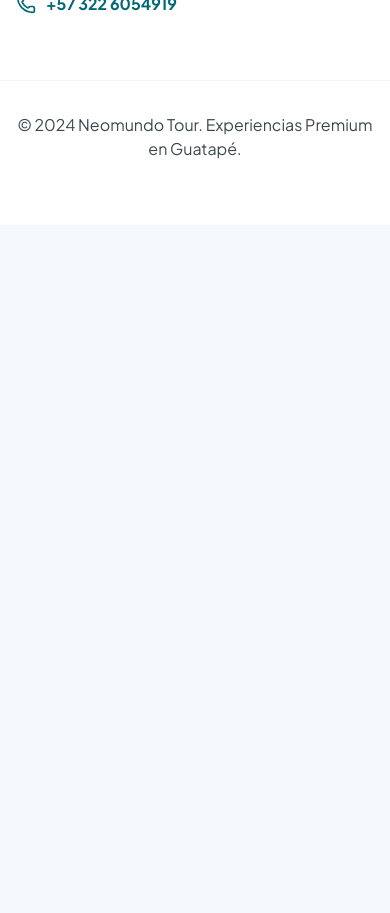
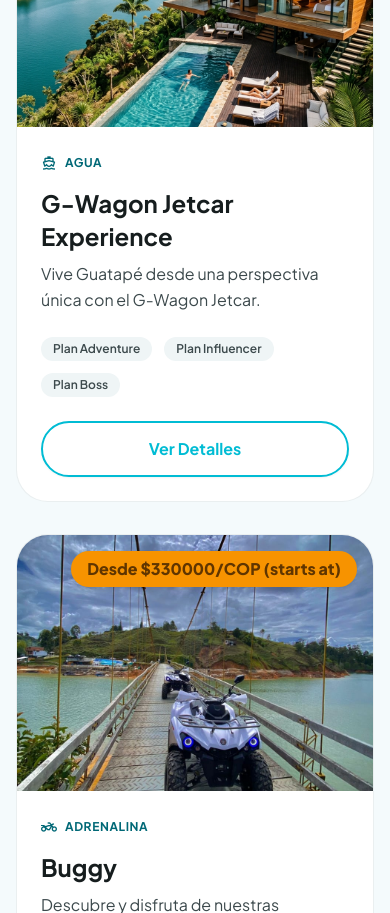
Before and after one commit to sinestesiacm-Pro/Neomundo-tour, a React (Vite) app: page /experiences in a window 390 px wide. Shown: the part 7700-8613 px from the top of the page. Before the commit the page ends 7925 px from the top, so only its background shows below. Built offline with nearby package versions, Linux system fonts and the light colour scheme; a web font is replaced by a local one.

Commit message:
feat: implement responsive Navbar component and initialize experiences data structure

```diff
--- a/src/components/Navbar.tsx
+++ b/src/components/Navbar.tsx
@@ -60,7 +60,7 @@
               <img
                 alt="Neomundo Tour Logo"
                 className="h-10 w-auto md:h-12 object-contain"
-                src="/Logoneotour.png"
+                src="/logoColor.png"
                 onError={(e) => {
                   (e.target as HTMLElement).style.display = 'none';
                 }}
--- a/src/data/experiences.ts
+++ b/src/data/experiences.ts
@@ -259,5 +259,202 @@
     amenities: ["Botellas de Agua", "Wi-Fi en algunos vehículos", "Asistencia con Equipaje"],
     duration: "Aprox. 2 horas",
     rating: 5.0
+  },
+  {
+    id: "bulgatti-jetcar",
+    title: "Bulgatti Jetcar Experience",
+    category: "Water",
+    categoryLabel: "Agua",
+    icon: "directions_boat",
+    price: 550000,
+    priceUnit: "COP (starts at)",
+    description: "Vive más. Colecciona momentos. La experiencia Bulgatti Jetcar de forma relajada y accesible o VIP.",
+    longDescription: `Bulgatti Jetcar Experience
+Vive más. Colecciona momentos.
+
+Nuestros planes:
+
+━━━ PLAN ADVENTURE (Con capitán incluido) ━━━
+La opción perfecta para disfrutar la experiencia Bulgatti Jetcar de forma relajada y accesible.
+Incluye: Capitán privado, Paseo en el mar, Música y experiencia luxury.
+TARIFAS:
+• 30 minutos — $550.000 COP
+• 45 minutos — $770.000 COP
+
+━━━ PLAN INFLUENCER (Tú manejas el jetcar) ━━━
+Ideal para quienes quieren vivir la experiencia completa y crear contenido increíble.
+Incluye: Manejo del Bulgatti Jetcar, Inducción y acompañamiento del capitán, GoPro incluida, Tiempo para fotos y videos.
+TARIFAS:
+• 30 minutos — $715.000 COP
+• 45 minutos — $880.000 COP
+
+━━━ PLAN BOSS (Experiencia VIP completa) ━━━
+La experiencia más exclusiva y premium del Bulgatti Jetcar.
+Incluye: Manejo del Bulgatti Jetcar, Inducción personalizada, GoPro incluida, Tomas aéreas con dron, Videos cinematic premium, Atención VIP.
+TARIFAS:
+• 1 HORA — $1.430.000 COP
+
+Ideal para parejas, amigos y grupos.`,
+    image: "/images/villa_lujo_real.png",
+    additionalImages: [],
+    features: ["Plan Adventure", "Plan Influencer", "Plan Boss"],
+    amenities: ["Seguridad primero", "Experiencia premium", "Recuerdos inolvidables"],
+    duration: "30 min - 1 hora",
+    rating: 5.0
+  },
+  {
+    id: "g-wagon-jetcar",
+    title: "G-Wagon Jetcar Experience",
+    category: "Water",
+    categoryLabel: "Agua",
+    icon: "directions_boat",
+    price: 550000,
+    priceUnit: "COP (starts at)",
+    description: "Vive Guatapé desde una perspectiva única con el G-Wagon Jetcar.",
+    longDescription: `G-Wagon Jetcar Experience
+Vive Guatapé desde una perspectiva única.
+
+Nuestros planes:
+
+━━━ PLAN ADVENTURE (Con capitán incluido) ━━━
+La opción perfecta para disfrutar la experiencia G-Wagon Jetcar de forma cómoda, divertida y accesible.
+Incluye: Capitán privado, Paseo en el mar, Música y experiencia luxury.
+TARIFAS:
+• 30 minutos — $550.000 COP
+• 45 minutos — $770.000 COP
+
+━━━ PLAN INFLUENCER (Tú manejas el jetcar) ━━━
+Vive la experiencia completa manejando el G-Wagon Jetcar mientras creas contenido increíble.
+Incluye: Manejo del G-Wagon Jetcar, Inducción y acompañamiento del capitán, GoPro incluida, Tiempo para fotos y videos.
+TARIFAS:
+• 30 minutos — $825.000 COP
+• 45 minutos — $990.000 COP
+
+━━━ PLAN BOSS (Experiencia VIP completa) ━━━
+La experiencia más exclusiva y premium del G-Wagon Jetcar.
+Incluye: Manejo del G-Wagon Jetcar, Inducción personalizada, GoPro incluida, Tomas aéreas con dron, Videos cinematic premium, Atención VIP.
+TARIFAS:
+• 1 HORA — $1.650.000 COP
+
+Rutas increíbles y paisajes espectaculares.`,
+    image: "/images/villa_lujo_real.png",
+    additionalImages: [],
+    features: ["Plan Adventure", "Plan Influencer", "Plan Boss"],
+    amenities: ["Seguridad primero", "Experiencia premium", "Recuerdos inolvidables"],
+    duration: "30 min - 1 hora",
+    rating: 5.0
+  },
+  {
+    id: "buggy-neomundo",
+    title: "Buggy",
+    category: "Adrenaline",
+    categoryLabel: "Adrenalina",
+    icon: "two_wheeler",
+    price: 330000,
+    priceUnit: "COP (starts at)",
+    description: "Descubre y disfruta de nuestras emocionantes experiencias en Buggy.",
+    longDescription: `Descubre y disfruta de nuestras emocionantes experiencias en Buggy.
+
+TARIFAS:
+• 2 Personas — $330.000 COP
+• 4 Personas (max 300kg) — $495.000 COP
+
+Duración: 45 minutos de recorrido.`,
+    image: "/images/atv_1.jpeg",
+    additionalImages: [],
+    features: ["45 Minutos de recorrido", "Hasta 4 Personas", "Off-road"],
+    amenities: ["Seguridad", "Guía Turístico", "Aventura garantizada"],
+    duration: "45 minutos",
+    rating: 4.8
+  },
+  {
+    id: "aventura-4x4-neomundo",
+    title: "Aventura 4x4",
+    category: "Adrenaline",
+    categoryLabel: "Adrenalina",
+    icon: "directions_car",
+    price: 495000,
+    priceUnit: "COP (starts at)",
+    description: "Recorrido emocionante en Jeep 4x4 para vivir la mejor aventura.",
+    longDescription: `Descubre y disfruta de nuestras emocionantes experiencias en Aventura 4x4.
+
+TARIFAS JEEP:
+• 4 Personas — $495.000 COP
+• 2 Personas — $660.000 COP
+
+Duración: 45 minutos de recorrido.`,
+    image: "/images/atv_2.jpeg",
+    additionalImages: [],
+    features: ["45 Minutos de recorrido", "Jeep 4x4", "Hasta 4 Personas"],
+    amenities: ["Seguridad", "Guía Turístico", "Aventura garantizada"],
+    duration: "45 minutos",
+    rating: 4.9
+  },
+  {
+    id: "can-am-neomundo",
+    title: "Can-Am",
+    category: "Adrenaline",
+    categoryLabel: "Adrenalina",
+    icon: "two_wheeler",
+    price: 660000,
+    priceUnit: "COP",
+    description: "La experiencia más extrema en Can-Am para 2 personas.",
+    longDescription: `Descubre y disfruta de nuestras emocionantes experiencias en Can-Am.
+
+TARIFAS:
+• 2 Personas — $660.000 COP
+
+Duración: 45 minutos de recorrido.`,
+    image: "/images/atv_3.jpeg",
+    additionalImages: [],
+    features: ["45 Minutos de recorrido", "2 Personas", "Extremo"],
+    amenities: ["Seguridad", "Guía Turístico", "Adrenalina pura"],
+    duration: "45 minutos",
+    rating: 5.0
+  },
+  {
+    id: "cuatrimoto-neomundo",
+    title: "Cuatrimoto",
+    category: "Adrenaline",
+    categoryLabel: "Adrenalina",
+    icon: "two_wheeler",
+    price: 242000,
+    priceUnit: "COP",
+    description: "Diversión asegurada en cuatrimoto para 1 o 2 personas.",
+    longDescription: `Descubre y disfruta de nuestras emocionantes experiencias en Cuatrimoto.
+
+TARIFAS:
+• 1 Persona — $242.000 COP
+• 2 Personas (max 150kg) — Incluido en el precio del vehículo (o consultar).
+
+Duración del recorrido según disponibilidad.`,
+    image: "/images/atv_1.jpeg",
+    additionalImages: [],
+    features: ["1 o 2 Personas", "Off-road", "Aventura"],
+    amenities: ["Seguridad", "Guía Turístico", "Diversión"],
+    duration: "Variable",
+    rating: 4.7
+  },
+  {
+    id: "jetski-neomundo",
+    title: "Jetski",
+    category: "Water",
+    categoryLabel: "Agua",
+    icon: "surfing",
+    price: 330000,
+    priceUnit: "COP",
+    description: "Siente la velocidad y adrenalina en el agua con nuestros Jetski.",
+    longDescription: `Descubre y disfruta de nuestras emocionantes experiencias en Jetski.
+
+TARIFAS:
+• Max 3 Personas — $330.000 COP
+
+Duración: 60 minutos.`,
+    image: "/images/lancha_pontones_real.png",
+    additionalImages: [],
+    features: ["60 Minutos", "Max 3 Personas", "Velocidad"],
+    amenities: ["Chalecos Salvavidas", "Guía Turístico", "Seguridad"],
+    duration: "60 minutos",
+    rating: 4.9
   }
 ];
```
Also changed, not shown: 2 other files (tests, documents, lock files or other folders).
